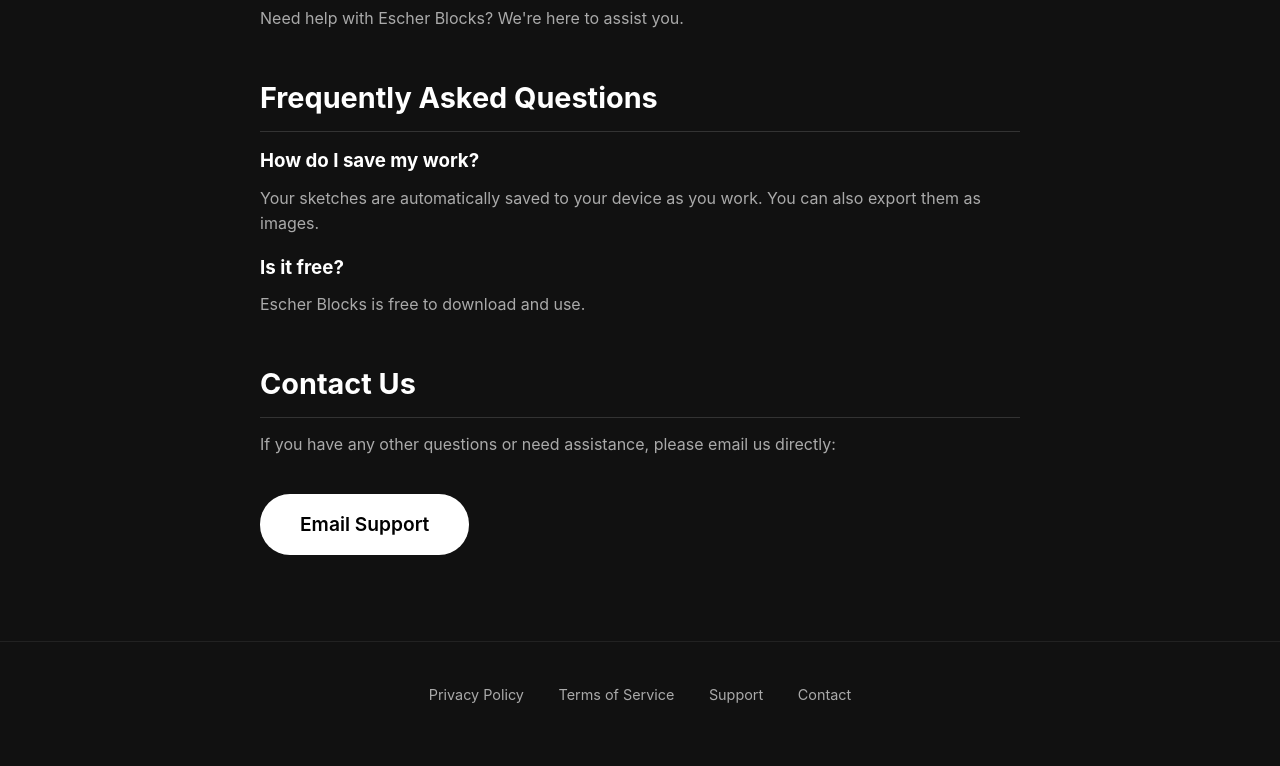
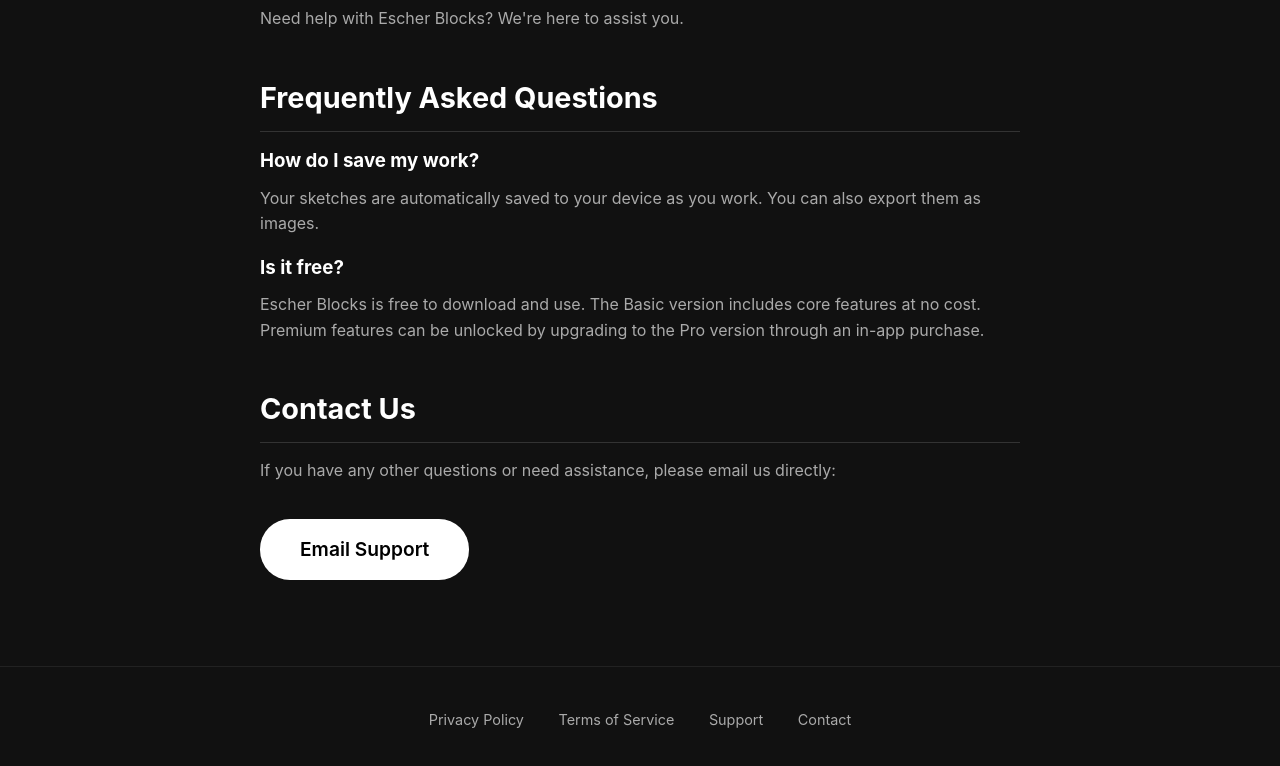
Before and after one commit to schr-admin/schr-admin.github.io, a plain HTML site: page support.html in a window 1280 px wide. Shown: the part 118-884 px from the top of the page. Drawn offline with Linux system fonts and the light colour scheme.

Commit message:
Update Support.html

```diff
--- a/support.html
+++ b/support.html
@@ -19,7 +19,8 @@
         <p>Your sketches are automatically saved to your device as you work. You can also export them as images.</p>
 
         <h3>Is it free?</h3>
-        <p>Escher Blocks is free to download and use.</p>
+        <p>Escher Blocks is free to download and use. The Basic version includes core features at no cost. Premium
+            features can be unlocked by upgrading to the Pro version through an in-app purchase.</p>
 
         <h2>Contact Us</h2>
         <p>If you have any other questions or need assistance, please email us directly:</p>
```
